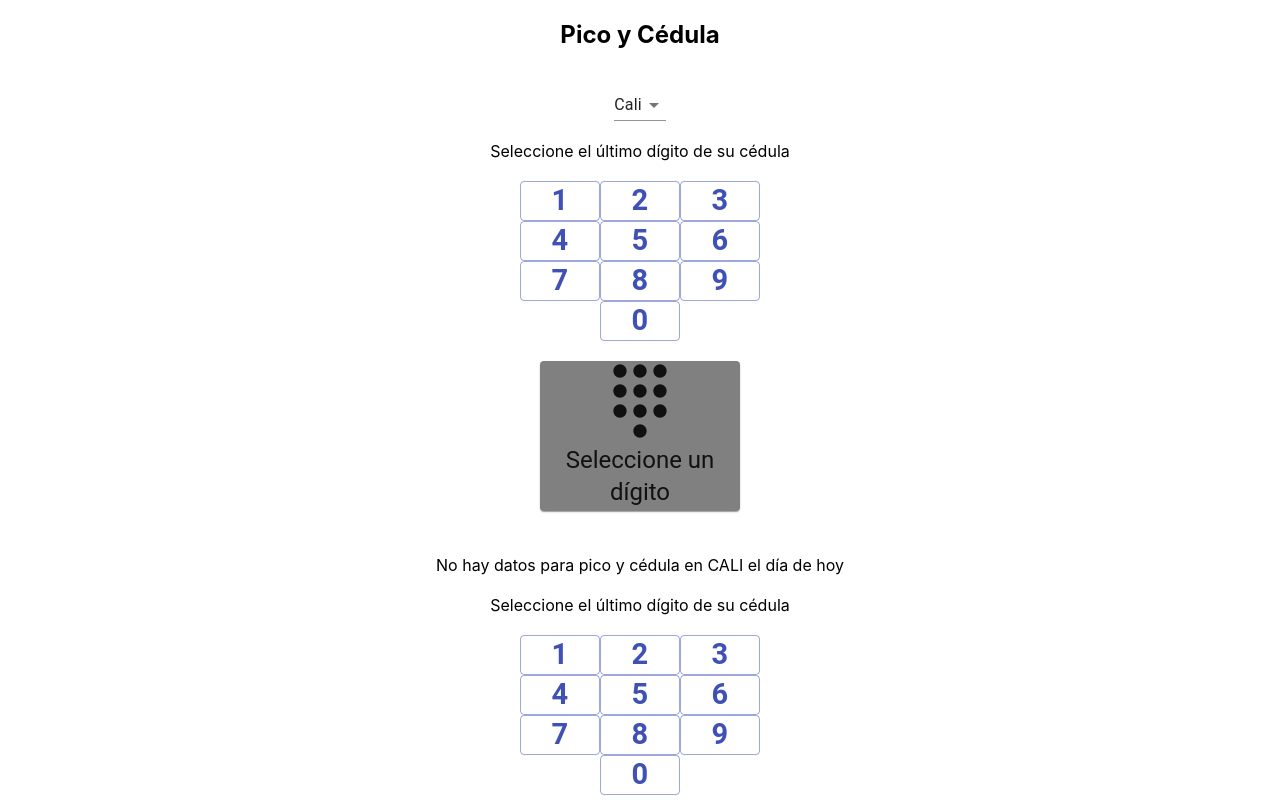
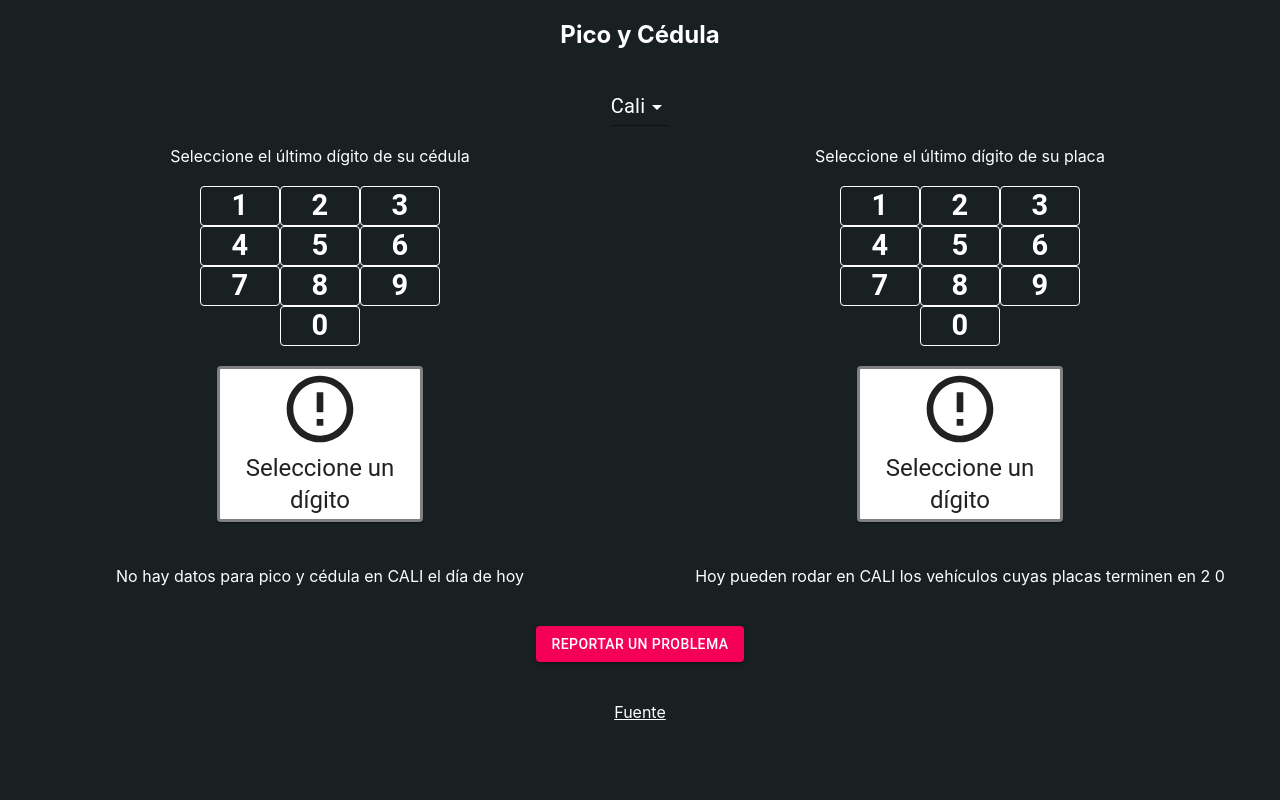
Before and after one commit to d3v0l0p3rs/picoycedula, a React (Create React App) app: page / in a window 1280 px wide. Shown: the top 800 px of the page. Built offline with nearby package versions, Linux system fonts and the light colour scheme.

Commit message:
Se corrigen textos, se agrega css y componente grid en el home.

```diff
--- a/src/components/card/card.tsx
+++ b/src/components/card/card.tsx
@@ -5,22 +5,21 @@ import Card from '@material-ui/core/Card'
 import CardActionArea from '@material-ui/core/CardActionArea'
 import CardContent from '@material-ui/core/CardContent'
 import Typography from '@material-ui/core/Typography'
-import DirectionRun from '@material-ui/icons/DirectionsRun'
-import DriveEta from '@material-ui/icons/DriveEta'
-import Error from '@material-ui/icons/Error'
-import Home from '@material-ui/icons/Home'
 import Block from '@material-ui/icons/Block'
-import Dialpad from '@material-ui/icons/Dialpad'
+import CheckCircleOutlineIcon from '@material-ui/icons/CheckCircleOutline'
+import ReportProblemOutlinedIcon from '@material-ui/icons/ReportProblemOutlined'
+import ErrorOutlineIcon from '@material-ui/icons/ErrorOutline'
 
 const cardStyle = (canGoOut: GoOutState) => {
-  const color = {
-    YES: 'green',
-    NO: 'red',
-    ERROR: 'yellow',
-    UNDEFINED: 'gray',
+  const border = {
+    YES: '3px solid green',
+    NO: '3px solid red',
+    ERROR: '3px solid yellow',
+    UNDEFINED: '3px solid gray',
   }
   return {
-    backgroundColor: color[canGoOut],
+    backgroundColor: "white",
+    border: border[canGoOut],
     display: 'inline-block',
     margin: '20px 40px',
     height: '150px',
@@ -35,14 +34,14 @@ const cardIcon = (canGoOut: GoOutState, entity: Entity) => {
   const style = { fontSize: '80px' }
   return {
     YES: {
-      person: <DirectionRun style={style} />,
-      vehicle: <DriveEta style={style} />,
+      person: <CheckCircleOutlineIcon style={style} />,
+      vehicle: <CheckCircleOutlineIcon style={style} />,
     },
-    NO: { person: <Home style={style} />, vehicle: <Block style={style} /> },
-    ERROR: { person: <Error style={style} />, vehicle: <Error style={style} /> },
+    NO: { person: <ReportProblemOutlinedIcon style={style} />, vehicle: <Block style={style} /> },
+    ERROR: { person: <ReportProblemOutlinedIcon style={style} />, vehicle: <ErrorOutlineIcon style={style} /> },
     UNDEFINED: {
-      person: <Dialpad style={style} />,
-      vehicle: <Dialpad style={style} />,
+      person: <ErrorOutlineIcon style={style} />,
+      vehicle: <ErrorOutlineIcon style={style} />,
     },
   }[canGoOut][entity]
 }
@@ -50,7 +49,7 @@ const cardIcon = (canGoOut: GoOutState, entity: Entity) => {
 const CardComponent: React.FC<Props> = (props: Props): JSX.Element => {
   return (
     <Card style={cardStyle(props.canGoOut)}>
-      <CardActionArea>
+      <CardActionArea style={{ height: "100%" }}>
         {cardIcon(props.canGoOut, props.entity)}
         <CardContent>
           <Typography gutterBottom variant="h5" component="h2">
--- a/src/components/home/home.tsx
+++ b/src/components/home/home.tsx
@@ -16,6 +16,7 @@ import {
   messageForToday,
 } from '../../texts'
 import styles from './scss.module.scss'
+import Grid from '@material-ui/core/Grid';
 
 const data = { person: pico_y_cedula, vehicle: pico_y_placa }
 
@@ -71,14 +72,15 @@ const HomeComponent: React.FC = (): JSX.Element => {
       <h2>{getLabel('title')}</h2>
 
       <div className={styles.citySelector}>
-        <FormControl>
+        <FormControl >
           <Select
             value={currentCity}
             onChange={e => {
               setCurrentCity(e.target.value as City)
-            }}>
+            }}
+            className={styles.selectedCity}>
             {Object.entries(cities).map(([key, value]) => (
-              <MenuItem key={key} value={key}>
+              <MenuItem key={key} value={key} className={styles.cityContainer}>
                 {value}
               </MenuItem>
             ))}
@@ -86,6 +88,9 @@ const HomeComponent: React.FC = (): JSX.Element => {
         </FormControl>
       </div>
 
+      <Grid container spacing={0}>
+
+        <Grid item xs={12} sm={12} md={6} lg={6} >
           <div className="person">
             <Collapse in={personIDNumber !== null}>
               <div>{currentLastIDNumber('person', personIDNumber as number)}</div>
@@ -100,7 +105,7 @@ const HomeComponent: React.FC = (): JSX.Element => {
                   setCanPersonGoOutToday('UNDEFINED')
                   setCanPersonGoOutWeek([])
                 }}
-            color="secondary"
+                className={styles.selectOtherDigitButton}
                 variant="outlined"
                 component="span">
                 {getLabel('pickAnotherLastNumber')}
@@ -128,12 +133,27 @@ const HomeComponent: React.FC = (): JSX.Element => {
             </div>
           </div>
 
+          <Collapse in={canPersonGoOutWeek.length > 0}>
+            <div className={styles.personWeekMsgsContainer}>
+              <ul>
+                {canPersonGoOutWeek.map((day, key) => (
+                  <li key={key}>
+                    {day.day}: {day.canGoOut === 'YES' ? getLabel('canGoOut') : getLabel('canNotGoOut')}
+                  </li>
+                ))}
+              </ul>
+            </div>
+          </Collapse>
+
+        </Grid>
+
+        <Grid item xs={12} sm={12} md={6} lg={6}>
           <div className="vehicle">
             <Collapse in={vehicleIDNumber !== null}>
               <div>{currentLastIDNumber('vehicle', vehicleIDNumber as number)}</div>
             </Collapse>
             <Collapse in={vehicleIDNumber === null}>
-          <label>{getLabel('pickLastCCNumber')}</label>
+              <label>{getLabel('pickLastPlateNumber')}</label>
             </Collapse>
             <Collapse in={vehicleIDNumber !== null}>
               <Button
@@ -142,8 +162,9 @@ const HomeComponent: React.FC = (): JSX.Element => {
                   setCanVehicleGoOutToday('UNDEFINED')
                   setCanVehicleGoOutWeek([])
                 }}
-            color="secondary"
+
                 variant="outlined"
+                className={styles.selectOtherDigitButton}
                 component="span">
                 {getLabel('pickAnotherLastNumber')}
               </Button>
@@ -171,18 +192,6 @@ const HomeComponent: React.FC = (): JSX.Element => {
           </div>
 
           <Collapse in={canPersonGoOutWeek.length > 0}>
-        <div className={styles.personWeekMsgsContainer}>
-          <ul>
-            {canPersonGoOutWeek.map((day, key) => (
-              <li key={key}>
-                {day.day}: {day.canGoOut === 'YES' ? getLabel('canGoOut') : getLabel('canNotGoOut')}
-              </li>
-            ))}
-          </ul>
-        </div>
-      </Collapse>
-
-      <Collapse in={canPersonGoOutWeek.length > 0}>
             <div className={styles.vehicleWeekMsgsContainer}>
               <ul>
                 {canVehicleGoOutWeek.map((day, key) => (
@@ -193,6 +202,12 @@ const HomeComponent: React.FC = (): JSX.Element => {
               </ul>
             </div>
           </Collapse>
+
+        </Grid>
+
+      </Grid>
+
+
 
       <div className={styles.issuesSection}>
         <Button
@@ -207,7 +222,7 @@ const HomeComponent: React.FC = (): JSX.Element => {
       </div>
 
       <div className={styles.sourceSection}>
-        <a target="_blank" rel="noopener noreferrer" href={source[currentCity]}>
+        <a target="_blank" rel="noopener noreferrer" href={source[currentCity]} className={styles.sourceInfo}>
           {getLabel('infoSource')}
         </a>
       </div>
@@ -220,7 +235,7 @@ const HomeComponent: React.FC = (): JSX.Element => {
         {index % 3 === 0 ? <br /> : ''}
         <Button
           key={index}
-          className={styles.digitButtom}
+          className={styles.digitButton}
           onClick={setLastIDNumber(value, 'person', currentCity, {
             set: setPersonIDNumber,
             day: setCanPersonGoOutToday,
@@ -241,7 +256,7 @@ const HomeComponent: React.FC = (): JSX.Element => {
         {index % 3 === 0 ? <br /> : ''}
         <Button
           key={index}
-          className={styles.digitButtom}
+          className={styles.digitButton}
           onClick={setLastIDNumber(value, 'vehicle', currentCity, {
             set: setVehicleIDNumber,
             day: setCanVehicleGoOutToday,
--- a/src/components/home/scss.module.scss
+++ b/src/components/home/scss.module.scss
@@ -1,5 +1,22 @@
 .citySelector{
     padding: 20px;
+}
+
+.selectedCity{
+    font-size: 20px !important;
+    color: white !important;
+    svg{
+        color: white;
+    }
+}
+
+.cityContainer{
+    background-color: white;
+    font-size: 20px !important;
+}
+
+.cityOptions{
+    color: black;
 }
 
 .personMsgsContainer{
@@ -32,11 +49,23 @@
     padding: 20px;
 }
 
-.digitButtom {
+.digitButton {
     width: 80px;
     height: 40px;
+    color: white !important;
+    border-color: white !important;
     span {
         font-size: 29px;
         font-weight: bold;
     }
 }
+
+.selectOtherDigitButton{
+    margin-top: 2% !important;
+    border: 2px solid #e87000 !important;
+    color: white !important;
+}
+
+.sourceInfo{
+    color: white !important;
+}
--- a/src/index.css
+++ b/src/index.css
@@ -1,9 +1,10 @@
 body {
   margin: 0;
-  font-family: -apple-system, BlinkMacSystemFont, 'Segoe UI', 'Roboto', 'Oxygen',
-    'Ubuntu', 'Cantarell', 'Fira Sans', 'Droid Sans', 'Helvetica Neue', sans-serif;
+  font-family: -apple-system, BlinkMacSystemFont, 'Segoe UI', 'Roboto', 'Oxygen', 'Ubuntu', 'Cantarell', 'Fira Sans', 'Droid Sans', 'Helvetica Neue', sans-serif;
   -webkit-font-smoothing: antialiased;
   -moz-osx-font-smoothing: grayscale;
+  background-color: #192022;
+  color: white;
 }
 
 code {
--- a/src/texts.tsx
+++ b/src/texts.tsx
@@ -4,7 +4,7 @@ const labels: { [name: string]: string } = {
   title: 'Pico y Cédula',
   pickLastCCNumber: 'Seleccione el último dígito de su cédula',
   pickLastPlateNumber: 'Seleccione el último dígito de su placa',
-  pickAnotherLastNumber: 'Escoger otro número',
+  pickAnotherLastNumber: 'Seleccione otro dígito',
   canGoOut: 'Puedes salir',
   canNotGoOut: 'NO puedes salir',
   canDrive: 'Puedes manejar',
@@ -37,8 +37,8 @@ const noDataToday = (entity: Entity, city: City): string => {
 
 const currentLastIDNumber = (entity: Entity, lastIDNumber: number): string => {
   return {
-    person: `El último número de su cédula es ${lastIDNumber}`,
-    vehicle: `El último número de su placa es ${lastIDNumber}`,
+    person: `El último dígito de su cédula es ${lastIDNumber}`,
+    vehicle: `El último dígito de su placa es ${lastIDNumber}`,
   }[entity]
 }
 
```
Lines whose indentation alone changed are shown as unchanged.
